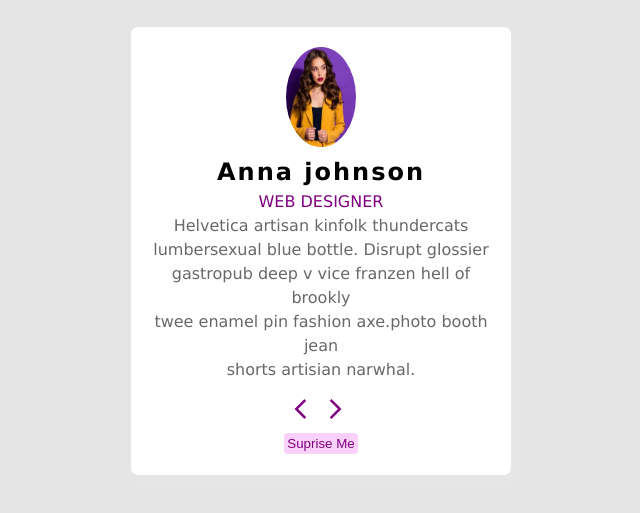
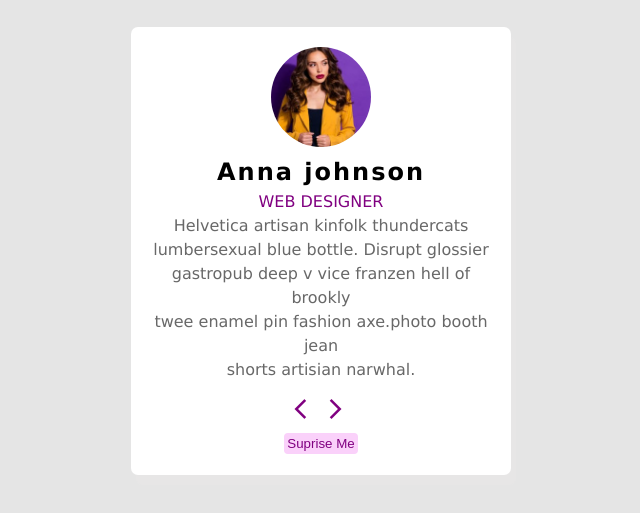
Before and after one commit to zakariyahrobiat/review, a plain HTML site: page index.html in a window 1280 px wide. Shown: the part 245-758 px from the top of the page, without its empty margins (319-959 px from the left). Drawn offline with Linux system fonts and the light colour scheme.

Commit message:
first commit

```diff
--- a/index.css
+++ b/index.css
@@ -32,8 +32,9 @@ hr{
 }
 img{
      border-radius: 50%;
-    width: 20%;
-    height: 100px;
+    width: 100px;
+     height: 100px;
+    object-fit: cover;
 
 }
 h2{
```
